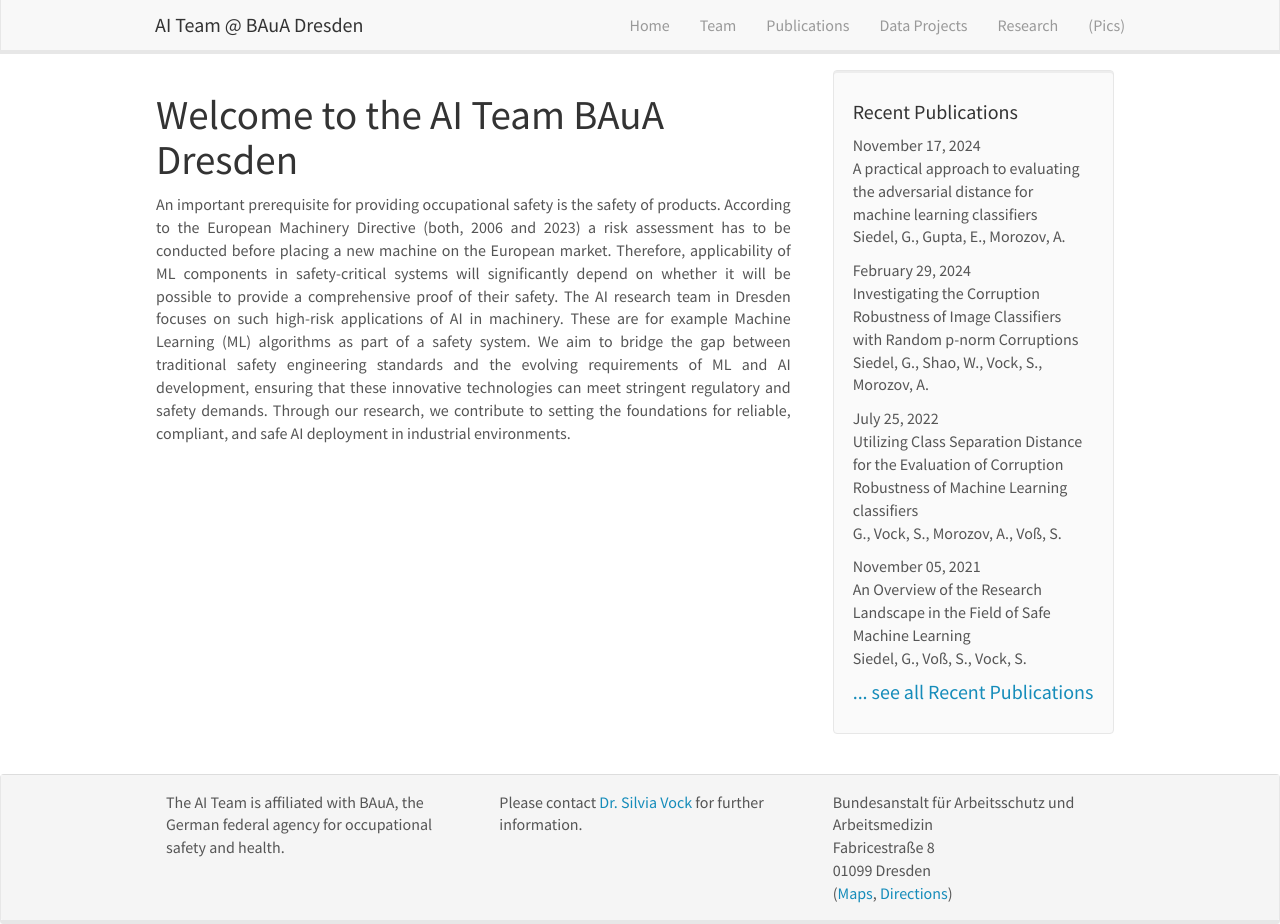
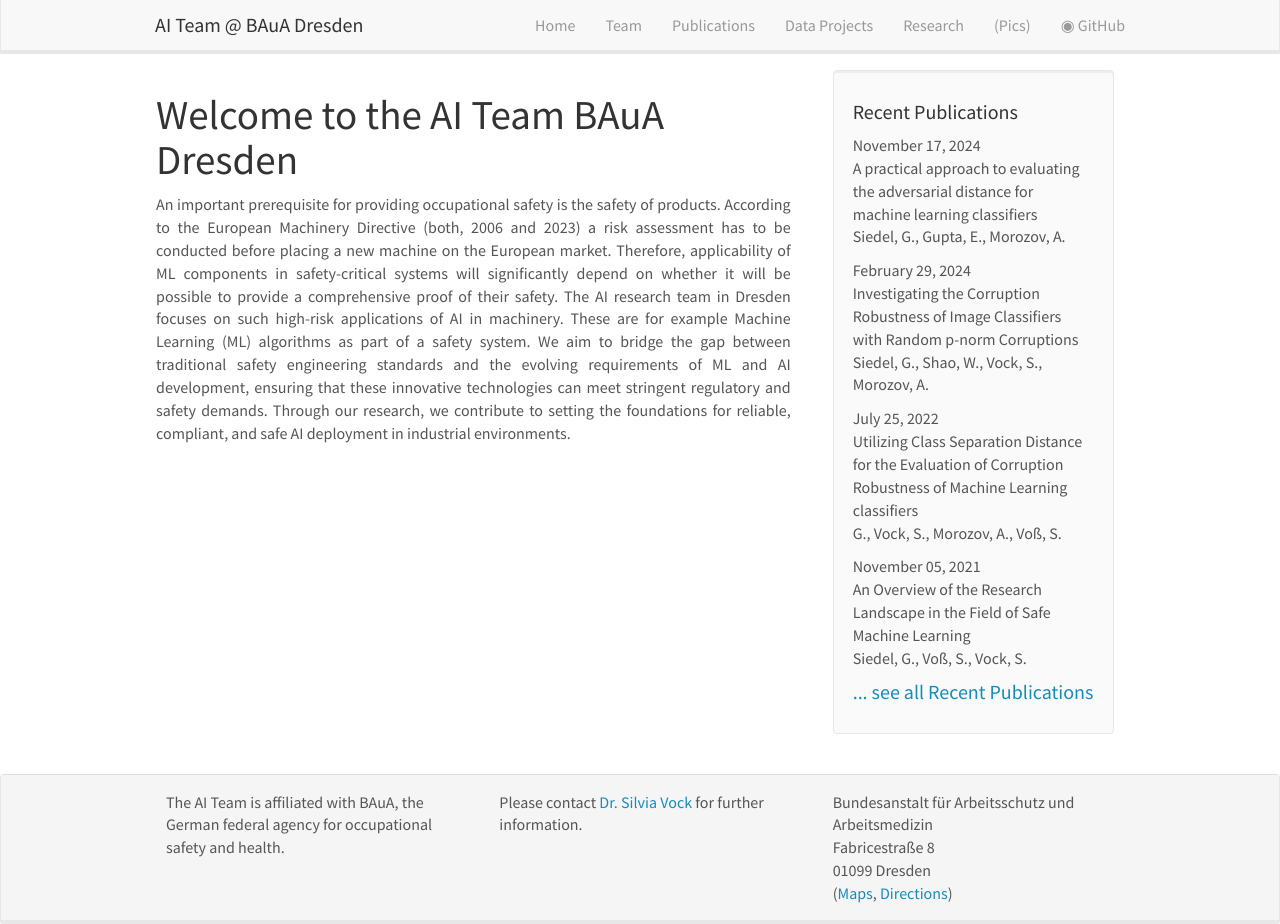
Before and after one commit to aidresden/aidresden.github.io, a Jekyll site: the page built from _pages/home.md, in a window 1280 px wide and 924 px high. Built offline with Jekyll 4.4.1, drawn with Linux system fonts in a browser that asks for light colours; nearby versions of some CDN libraries.

Commit message:
update
update

```diff
--- a/_includes/header.html
+++ b/_includes/header.html
@@ -7,8 +7,7 @@
 		  <span class="icon-bar"></span>
 		  <span class="icon-bar"></span>
 		</button>
-
-    <a class="navbar-brand" href="{{ site.url }}{{ site.baseurl }}/">AI Team @ BAuA Dresden </a>
+		<a class="navbar-brand" href="{{ site.url }}{{ site.baseurl }}/">AI Team @ BAuA Dresden</a>
 	  </div>
 	  <div class="collapse navbar-collapse" id="navbar-collapse-1">
 		<ul class="nav navbar-nav navbar-right">
@@ -18,6 +17,14 @@
 		  <li><a href="{{ site.url }}{{ site.baseurl }}/data_project">Data Projects</a></li>
 		  <li><a href="{{ site.url }}{{ site.baseurl }}/research">Research</a></li>
 		  <li><a href="{{ site.url }}{{ site.baseurl }}/pictures">(Pics)</a></li>
+		  <!-- GitHub Link -->
+		  <li>
+			<a href="https://github.com/aidresden" target="_blank" class="nav-icon-link">
+			  <i class="fa fa-github" aria-hidden="true"></i>
+			  <span class="github-symbol">&#9673;</span> <!-- Unicode for a circle as an example -->
+			  GitHub
+			</a>
+		  </li>
 		</ul>
 	  </div>
 	</div>
```
Also changed, not shown: _projects/rp1.html (+0 -12 lines). Lines whose indentation alone changed are shown as unchanged.
